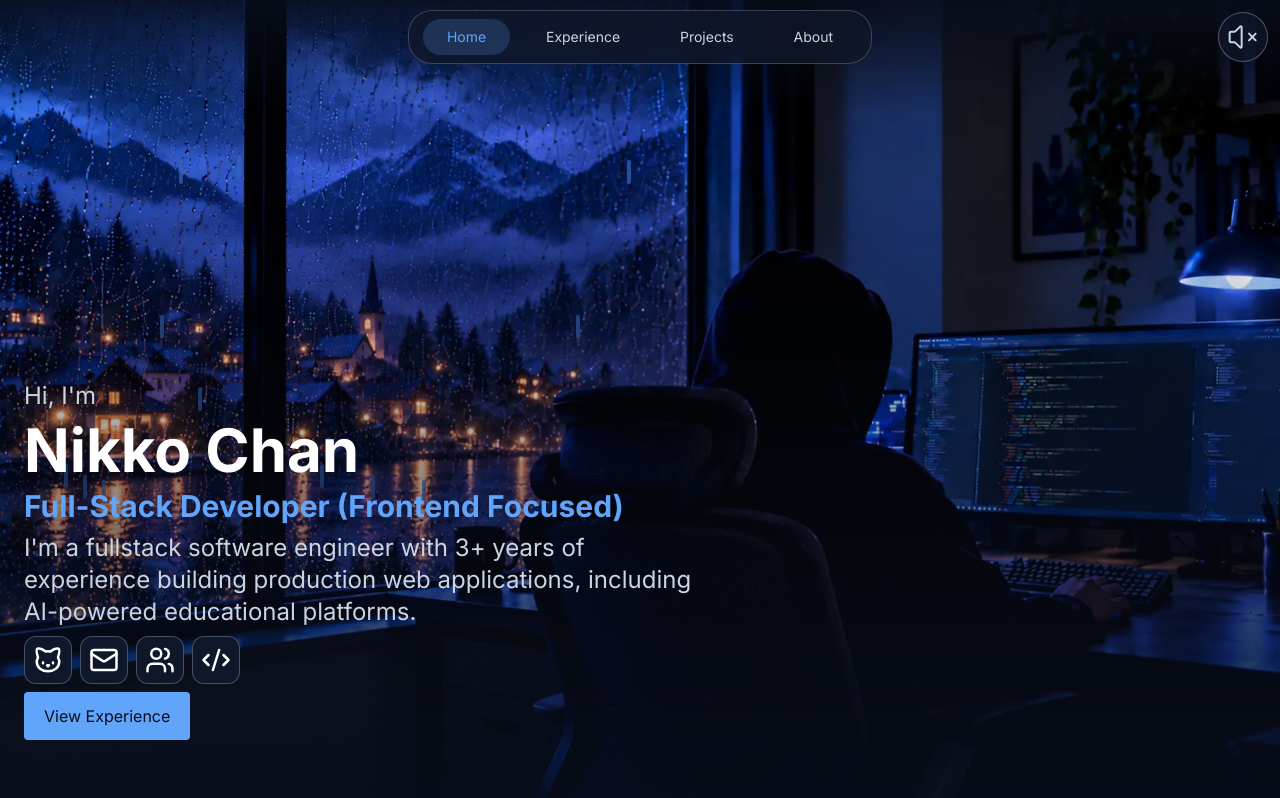
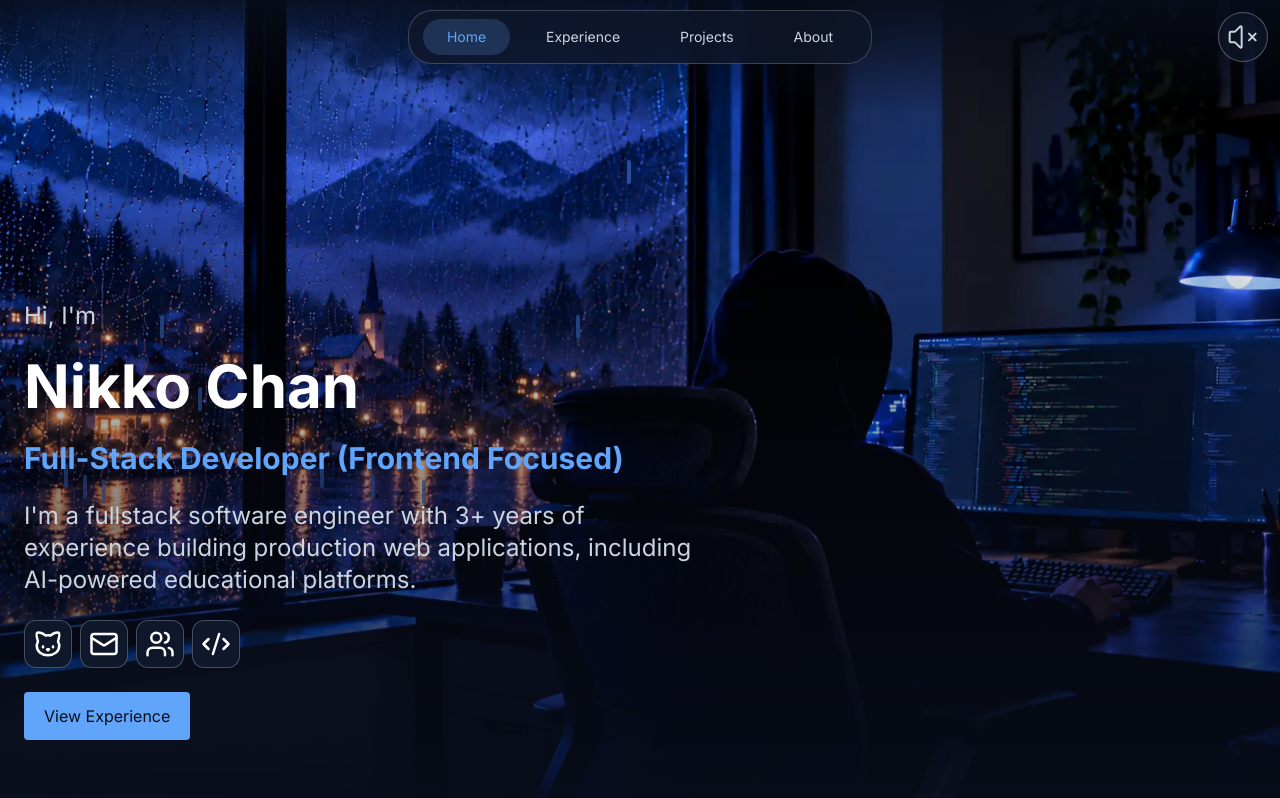
Before and after one commit to gnikkoch96/portfolio-updated, a React (Vite) app: page / in a window 1280 px wide. Shown: the top 798 px of the page. Built offline with nearby package versions, Linux system fonts and the light colour scheme.

Commit message:
chore(home): update container content div to use container-content-section utility class

```diff
--- a/src/sections/Home.tsx
+++ b/src/sections/Home.tsx
@@ -23,7 +23,7 @@ export default function Home() {
         className="pointer-events-none absolute inset-0 bg-linear-to-b from-transparent from-25% to-background/90"
       />
 
-      <div className="relative z-10 flex flex-col gap-2 w-full max-w-7xl mx-auto">
+      <div className="relative z-10 container-content-section">
         <p className="text-muted lg:text-xl xl:text-2xl">Hi, I'm</p>
         <h1 className="font-bold text-4xl lg:text-5xl xl:text-6xl">Nikko Chan</h1>
         <p className="font-bold text-accent text-lg lg:text-2xl xl:text-3xl">
```
